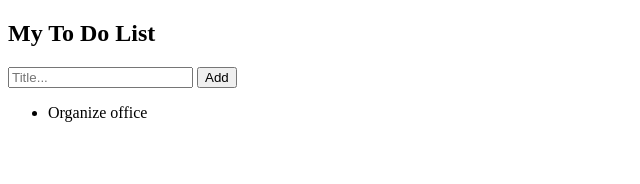
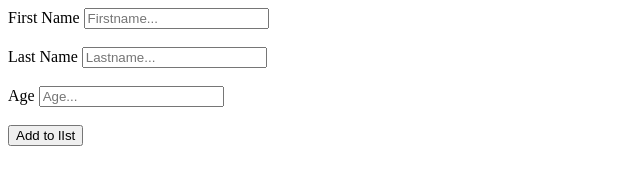
Before and after one commit to Fakhr157/javaScript, a plain HTML site: page Forms HTML/todo.html in a window 1280 px wide. Shown: the whole page, without its empty margins (0-640 px from the left). Drawn offline with nearby package versions, Linux system fonts and the light colour scheme.

Commit message:
to do list

```diff
--- a/Forms HTML/todo.html
+++ b/Forms HTML/todo.html
@@ -5,19 +5,27 @@
     <meta charset="UTF-8">
     <meta name="viewport" content="width=device-width, initial-scale=1.0">
     <title>Document</title>
+    <script src="https://code.jquery.com/jquery-3.6.0.min.js"></script>
 </head>
 
 <body>
-    <div id="myDIV" class="header">
-        <h2>My To Do List</h2>
-        <input type="text" id="firstname" placeholder="Title...">
-        <button onclick="todo()" class="addBtn">Add</button>
+    <div id="nameList" class="header">
+        <label>First Name</label>
+        <input type="text" id="firstname" placeholder="Firstname...">
+        <br><br>
+        <label>Last Name</label>
+        <input type="text" id="lastname" placeholder="Lastname...">
+        <br><br>
+        <label>Age</label>
+        <input type="number" id="age" placeholder="Age...">
+        <br><br>
+        <button onclick="addName()" class="addBtn">Add to lIst</button>
 
     </div>
 
-    <ul id="todo">
+    <ul id="nameList">
 
-        <li><span>Organize office</span></li>
+        <!-- <li><span>Organize office</span></li> -->
 
     </ul>
     <script src="./todo.js"></script>
--- a/Forms HTML/todo.js
+++ b/Forms HTML/todo.js
@@ -1,10 +1,15 @@
-function todo(){
-    let ul = document.getElementById("todo");
-    let input = document.getElementById("firstname");
-    let li = document.createElement("input");
-    // li.appendChild(document.createTextNode(input));
-    li.value = input.value
-    ul.appendChild(li);
-    input.value='';
-    //document.getElementById("input").value;
+function addName() {
+  let firstname = document.getElementById("firstname").value;
+  let lastname = document.getElementById("lastname").value;
+  const fullName = `${firsName} $ {LastName}`;
+  const li = document.createElement("li");
+  li.textcontent = fullName;
+  document.getElementById("nameList").appendChild(li);
+  // let input = document.getElementById("firstname");
+  // let li = document.createElement("input");
+  // li.appendChild(document.createTextNode(input));
+  // li.value = input.value
+  // ul.appendChild(li);
+  // input.value='';
+  // //document.getElementById("input").value;
 }
```
Also changed, not shown: Forms HTML/welcomeuser.html (added, +26 -0 lines), Forms HTML/welcomeuser.js (added, +20 -0 lines).
